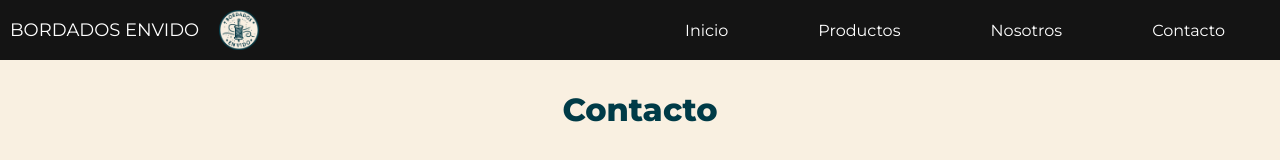
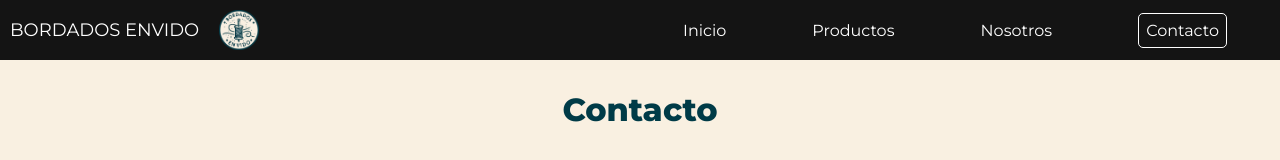
Before and after one commit to Electrocisko/Bordados-Envido, a React (Vite) app in the folder frontend/: page /contacto in a window 1280 px wide. Shown: the top 160 px of the page. Built offline with nearby package versions, Linux system fonts and the light colour scheme.

Commit message:
se agrego la clase active con NavLink

```diff
--- a/frontend/src/components/navbar/Navbar.jsx
+++ b/frontend/src/components/navbar/Navbar.jsx
@@ -4,7 +4,7 @@ import Hamburguer from "../icons/Hamburguer";
 import Logo from "../icons/Logo";
 //import "./navbar.css";
 import styles from "./navbar.module.scss";
-import { Link } from "react-router-dom";
+import { Link, NavLink } from "react-router-dom";
 
 function Navbar() {
   const [showLinks, setShowLinks] = useState(false);
@@ -33,16 +33,16 @@ function Navbar() {
             <Closed color="white" width="26" height="26" />
           </li>
           <li onClick={() => setShowLinks(!showLinks)}>
-            <Link to="/">Inicio</Link>
+            <NavLink to="/">Inicio</NavLink>
           </li>
           <li onClick={() => setShowLinks(!showLinks)}>
-            <Link to="/productos">Productos</Link>
+            <NavLink to="/productos">Productos</NavLink>
           </li>
           <li onClick={() => setShowLinks(!showLinks)}>
-            <Link to="/nosotros">Nosotros</Link>
+            <NavLink to="/nosotros">Nosotros</NavLink>
           </li>
           <li onClick={() => setShowLinks(!showLinks)}>
-            <Link to="/contacto">Contacto</Link>
+            <NavLink to="/contacto">Contacto</NavLink>
           </li>
         </ul>
       </div>
--- a/frontend/src/components/navbar/navbar.module.scss
+++ b/frontend/src/components/navbar/navbar.module.scss
@@ -44,9 +44,16 @@
 
 
 
-    a{
+    a  {
         color: $light;
+
     }
+
+    a[class="active"] {
+        border: 1px solid white;
+        padding: 7px;
+        border-radius: 5px;
+      }
 
     @include breakpoint(md) {
         position: static;
```
